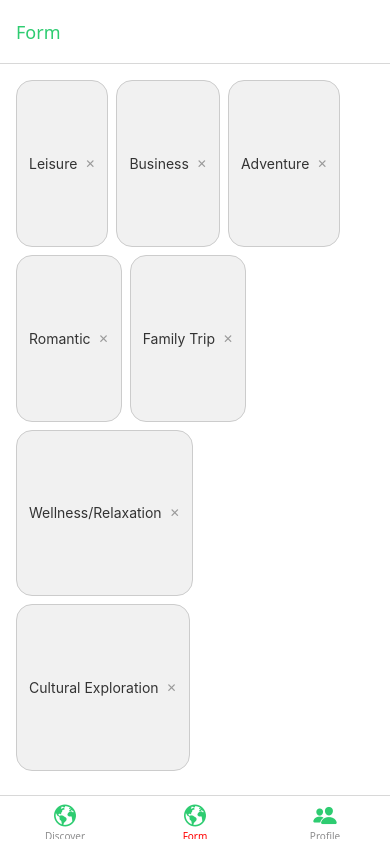
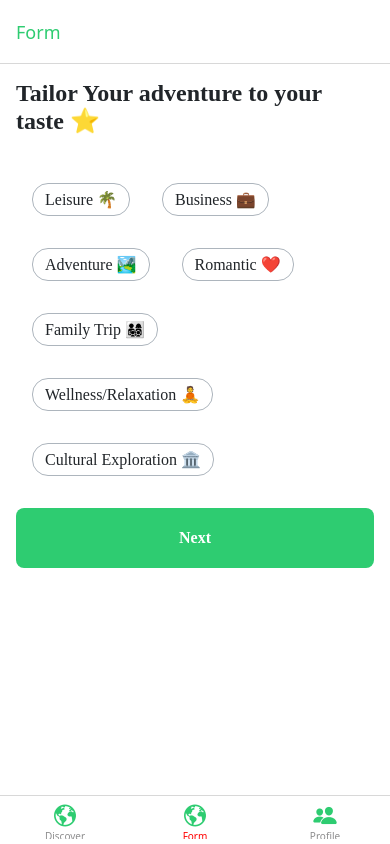
Before and after one commit to Prashantrajput11/trippy-ai, a React Native app: screen /Form in a window 390 px wide. Built offline with nearby package versions, Linux system fonts and the light colour scheme.

Commit message:
added multip step form for travel selection

```diff
--- a/App.tsx
+++ b/App.tsx
@@ -14,6 +14,9 @@ import Ionicons from "@expo/vector-icons/Ionicons";
 import { travelPurpose } from "./constants/Trips";
 
 import TravelPreference from "./src/screens/TravelPreference";
+import Budget from "./src/screens/Budget";
+import Group from "./src/screens/Group";
+import GenerateTrip from "./src/screens/GenerateTrip";
 
 const Stack = createNativeStackNavigator();
 
@@ -49,6 +52,7 @@ const MyBottomTabs = () => {
 					),
 				}}
 			/>
+
 			<BottomTabs.Screen
 				name="Profile"
 				component={Profile}
@@ -67,10 +71,25 @@ const App = () => {
 		<>
 			<NavigationContainer>
 				<Stack.Navigator
-					screenOptions={{ headerShown: false, headerTintColor: "red" }}
+					screenOptions={{ headerTintColor: "red", headerShown: false }}
 				>
 					<Stack.Screen name="MyBottomTabs" component={MyBottomTabs} />
 					<Stack.Screen name="Home" component={Home} />
+					<Stack.Screen
+						name="Budget"
+						component={Budget}
+						options={{ headerShown: true }}
+					/>
+					<Stack.Screen
+						name="Group"
+						component={Group}
+						options={{ headerShown: true }}
+					/>
+					<Stack.Screen
+						name="GenerateTrip"
+						component={GenerateTrip}
+						options={{ headerShown: true }}
+					/>
 				</Stack.Navigator>
 			</NavigationContainer>
 		</>
--- a/constants/Trips.ts
+++ b/constants/Trips.ts
@@ -25,11 +25,26 @@ export const trips: ITrip[] = [
 ];
 
 export const travelPurpose = [
-	{ id: 1, name: "Leisure" },
-	{ id: 2, name: "Business" },
-	{ id: 3, name: "Adventure" },
-	{ id: 4, name: "Romantic" },
-	{ id: 5, name: "Family Trip" },
-	{ id: 6, name: "Wellness/Relaxation" },
-	{ id: 7, name: "Cultural Exploration" },
+	{ id: 1, name: "Leisure", emoji: "🌴" },
+	{ id: 2, name: "Business", emoji: "💼" },
+	{ id: 3, name: "Adventure", emoji: "🏞️" },
+	{ id: 4, name: "Romantic", emoji: "❤️" },
+	{ id: 5, name: "Family Trip", emoji: "👨‍👩‍👧‍👦" },
+	{ id: 6, name: "Wellness/Relaxation", emoji: "🧘" },
+	{ id: 7, name: "Cultural Exploration", emoji: "🏛️" },
 ];
+
+export const budgetCategories = [
+	{ id: 1, name: "Budget", emoji: "💸" },
+	{ id: 2, name: "Economy", emoji: "💵" },
+	{ id: 3, name: "Moderate", emoji: "💳" },
+	{ id: 4, name: "Luxury", emoji: "💎" },
+];
+
+export const travelGroups = [
+	{ id: 1, name: "Solo", emoji: "🧍" },
+	{ id: 2, name: "Couple", emoji: "❤️" },
+	{ id: 3, name: "Family with Kids", emoji: "👨‍👩‍👧‍👦" },
+	{ id: 4, name: "Friends", emoji: "👫" },
+	{ id: 5, name: "Group Tour", emoji: "🧑‍🤝‍🧑" },
+];
--- a/src/components/Chip.tsx
+++ b/src/components/Chip.tsx
@@ -1,98 +1,49 @@
+import { StyleSheet, Text, View, Pressable } from "react-native";
 import React from "react";
-import {
-	View,
-	Text,
-	TouchableOpacity,
-	StyleSheet,
-	GestureResponderEvent,
-	StyleProp,
-	ViewStyle,
-	TextStyle,
-} from "react-native";
+import { Colors } from "@/constants/Colors";
+import CText from "./CText";
 
-interface ChipProps {
-	label: string;
-	isSelected?: boolean;
-	isDismissable?: boolean;
-	onPress?: (event: GestureResponderEvent) => void;
-	onClose?: (event: GestureResponderEvent) => void;
-	customStyles?: {
-		containerStyle?: StyleProp<ViewStyle>;
-		textStyle?: StyleProp<TextStyle>;
-	};
+interface Chip {
+	title: string;
+	onPress: () => {};
+	emoji: string;
+	isSelected: boolean;
 }
-
-const Chip: React.FC<ChipProps> = ({
-	label,
-	isSelected = false,
-	isDismissable = false,
-	onPress,
-	onClose,
-	customStyles = {},
-}) => {
+const Chip = ({ title, onPress, emoji, isSelected }: Chip) => {
 	return (
-		<TouchableOpacity
+		<Pressable
+			onPress={onPress}
 			style={[
-				styles.chipContainer,
-				isSelected ? styles.selectedChip : styles.defaultChip,
-				customStyles.containerStyle,
+				styles.container,
+				{ backgroundColor: isSelected ? "red" : Colors.background },
 			]}
-			onPress={onPress}
-			activeOpacity={0.8}
 		>
-			<Text
-				style={[
-					styles.chipText,
-					isSelected ? styles.selectedText : undefined,
-					customStyles.textStyle,
-				]}
-			>
-				{label}
-			</Text>
-			{isDismissable && (
-				<TouchableOpacity onPress={onClose} style={styles.closeButton}>
-					<Text style={styles.closeButtonText}>✕</Text>
-				</TouchableOpacity>
-			)}
-		</TouchableOpacity>
+			<CText style={styles.text}>{title}</CText>
+			<CText>{emoji}</CText>
+		</Pressable>
 	);
 };
 
+export default Chip;
+
 const styles = StyleSheet.create({
-	chipContainer: {
+	container: {
+		// backgroundColor: isSelected ? "red" : Colors.background,
+		alignItems: "center",
+		borderRadius: 16,
+		marginHorizontal: 16,
 		flexDirection: "row",
-		alignItems: "center",
 		paddingHorizontal: 12,
 		paddingVertical: 6,
-		borderRadius: 16,
-		borderWidth: 1,
-		marginRight: 8,
-		marginBottom: 8,
+		marginVertical: 16,
+		gap: 4,
+
+		borderWidth: 0.5,
+		borderColor: Colors.gray,
 	},
-	defaultChip: {
-		backgroundColor: "#f1f1f1",
-		borderColor: "#ccc",
-	},
-	selectedChip: {
-		backgroundColor: "#007bff",
-		borderColor: "#0056b3",
-	},
-	chipText: {
-		fontSize: 14,
-		color: "#333",
-	},
-	selectedText: {
-		color: "#fff",
-	},
-	closeButton: {
-		marginLeft: 8,
-		justifyContent: "center",
-		alignItems: "center",
-	},
-	closeButtonText: {
-		fontSize: 12,
-		color: "#999",
+
+	text: {
+		color: Colors.text,
+		fontFamily: "outfit-regular",
 	},
 });
-
-export default Chip;
--- /dev/null
+++ b/src/screens/Budget.tsx
@@ -0,0 +1,65 @@
+import { SafeAreaView, StyleSheet, Text, View } from "react-native";
+import React from "react";
+import Header from "../components/Header";
+import CText from "../components/CText";
+import { Colors } from "@/constants/Colors";
+import { budgetCategories } from "@/constants/Trips";
+import CButton from "../components/CButton";
+import { useNavigation } from "@react-navigation/native";
+
+const Budget = () => {
+	const navigation = useNavigation();
+	return (
+		<SafeAreaView>
+			{/* <Header icon="back-arrow" title="Back" /> */}
+			<CText style={styles.heading} variant="heading">
+				Set your trip budget 💰
+			</CText>
+			<CText style={styles.subheading} variant="deafult">
+				Let us know your budget prefernce and we will craft an itenary that
+				suits your prefermce
+			</CText>
+
+			{budgetCategories.map((category) => {
+				return (
+					<View style={styles.category}>
+						<CText>{category.name}</CText>
+					</View>
+				);
+			})}
+
+			<CButton
+				title={"Next"}
+				containerStyles={{ marginHorizontal: 16 }}
+				textStyles={{ fontFamily: "outfit-regular" }}
+				onPress={() => navigation.navigate("Group")}
+			/>
+		</SafeAreaView>
+	);
+};
+
+export default Budget;
+
+const styles = StyleSheet.create({
+	heading: {
+		// textAlign: "center",
+		fontFamily: "outfit-bold",
+		// fontSize: 34,
+		marginVertical: 16,
+		color: Colors.text,
+		marginHorizontal: 16,
+	},
+	subheading: {
+		color: Colors.gray,
+		marginHorizontal: 16,
+	},
+	category: {
+		backgroundColor: Colors.background,
+		borderWidth: 0.2,
+		paddingHorizontal: 16,
+		paddingVertical: 12,
+		marginVertical: 16,
+		marginHorizontal: 16,
+		borderRadius: 6,
+	},
+});
--- /dev/null
+++ b/src/screens/GenerateTrip.tsx
@@ -0,0 +1,36 @@
+import { StyleSheet, Text, View } from "react-native";
+import React from "react";
+import CButton from "../components/CButton";
+import { useNavigation } from "@react-navigation/native";
+import CText from "../components/CText";
+import { Colors } from "@/constants/Colors";
+
+const GenerateTrip = () => {
+	const navigation = useNavigation();
+	return (
+		<View>
+			{/* <Text>GenerateTrip</Text> */}
+
+			<CText style={styles.subheading} variant="heading">
+				Please review your details
+			</CText>
+
+			<CButton
+				title={"Generate Trip"}
+				containerStyles={{ marginHorizontal: 16 }}
+				textStyles={{ fontFamily: "outfit-regular" }}
+				onPress={() => navigation.navigate("Budget")}
+			/>
+		</View>
+	);
+};
+
+export default GenerateTrip;
+
+const styles = StyleSheet.create({
+	subheading: {
+		// color: Colors.gray,
+		marginHorizontal: 16,
+		marginVertical: 16,
+	},
+});
--- /dev/null
+++ b/src/screens/Group.tsx
@@ -0,0 +1,67 @@
+import { SafeAreaView, StyleSheet, Text, View } from "react-native";
+import React from "react";
+import Header from "../components/Header";
+import CText from "../components/CText";
+import { Colors } from "@/constants/Colors";
+import { budgetCategories, travelGroups } from "@/constants/Trips";
+import CButton from "../components/CButton";
+import { useNavigation } from "@react-navigation/native";
+
+const Group = () => {
+	const navigation = useNavigation();
+	return (
+		<SafeAreaView>
+			{/* <Header icon="back-arrow" title="Back" /> */}
+			<CText style={styles.heading} variant="heading">
+				Who Are You Traveling With? 👬
+			</CText>
+			<CText style={styles.subheading} variant="deafult">
+				Choose your travel group to help us plan a better experience for you
+			</CText>
+
+			{travelGroups.map((group) => {
+				return (
+					<View style={styles.group}>
+						<CText>{group.name}</CText>
+					</View>
+				);
+			})}
+
+			<CButton
+				title={"Next"}
+				containerStyles={{ marginHorizontal: 16 }}
+				textStyles={{ fontFamily: "outfit-regular" }}
+				onPress={() => navigation.navigate("GenerateTrip")}
+			/>
+		</SafeAreaView>
+	);
+};
+
+export default Group;
+
+const styles = StyleSheet.create({
+	heading: {
+		// textAlign: "center",
+		fontFamily: "outfit-bold",
+		// fontSize: 34,
+		marginVertical: 16,
+		color: Colors.text,
+		marginHorizontal: 16,
+	},
+	subheading: {
+		color: Colors.gray,
+		marginHorizontal: 16,
+	},
+	group: {
+		backgroundColor: Colors.background,
+		borderWidth: 0.2,
+		paddingHorizontal: 16,
+		// paddingVertical: 32,
+		height: 60,
+		// alignItems: "center",
+		justifyContent: "center",
+		marginVertical: 16,
+		marginHorizontal: 16,
+		borderRadius: 6,
+	},
+});
--- a/src/screens/TravelPreference.tsx
+++ b/src/screens/TravelPreference.tsx
@@ -1,57 +1,69 @@
+import { StyleSheet, Text, View } from "react-native";
 import React, { useState } from "react";
-import { View, StyleSheet, Alert } from "react-native";
 import Chip from "../components/Chip";
+import { travelPurpose } from "@/constants/Trips";
+import CText from "../components/CText";
+import { Colors } from "@/constants/Colors";
+import CButton from "../components/CButton";
+import { useNavigation } from "@react-navigation/native";
 
-const TravelPreference: React.FC = () => {
-	const [selectedChips, setSelectedChips] = useState<string[]>([]);
+const TravelPreference = () => {
+	const navigation = useNavigation();
 
-	const preferences = [
-		"Leisure",
-		"Business",
-		"Adventure",
-		"Romantic",
-		"Family Trip",
-		"Wellness/Relaxation",
-		"Cultural Exploration",
-	];
+	const [selected, setSelected] = useState("");
 
-	const handleSelectChip = (label: string) => {
-		setSelectedChips((prev) =>
-			prev.includes(label)
-				? prev.filter((item) => item !== label)
-				: [...prev, label]
-		);
+	const handleSelect = (item) => {
+		console.log(item.name);
+
+		setSelected(item);
 	};
+	return (
+		<View style={{ flex: 1, backgroundColor: "#fff" }}>
+			<CText style={styles.heading} variant="heading">
+				Tailor Your adventure to your taste ⭐️
+			</CText>
 
-	const handleRemoveChip = (label: string) => {
-		setSelectedChips((prev) => prev.filter((item) => item !== label));
-		Alert.alert(`${label} removed!`);
-	};
+			<View style={styles.container}>
+				{/* <Text>TravelPreference</Text> */}
 
-	return (
-		<View style={styles.container}>
-			{preferences.map((preference) => (
-				<Chip
-					key={preference}
-					label={preference}
-					isSelected={selectedChips.includes(preference)}
-					onPress={() => handleSelectChip(preference)}
-					isDismissable
-					onClose={() => handleRemoveChip(preference)}
-				/>
-			))}
+				{travelPurpose.map((item, index) => {
+					return (
+						<Chip
+							title={item.name}
+							emoji={item.emoji}
+							key={index}
+							onPress={() => handleSelect(item)}
+							isSelected={selected.id === item.id}
+						/>
+					);
+				})}
+			</View>
+
+			<CButton
+				title={"Next"}
+				containerStyles={{ marginHorizontal: 16 }}
+				textStyles={{ fontFamily: "outfit-regular" }}
+				onPress={() => navigation.navigate("Budget")}
+			/>
 		</View>
 	);
 };
 
+export default TravelPreference;
+
 const styles = StyleSheet.create({
 	container: {
-		flex: 1,
+		// flex: 1,
 		padding: 16,
 		flexDirection: "row",
 		flexWrap: "wrap",
-		backgroundColor: "#fff",
+	},
+	heading: {
+		// textAlign: "center",
+		fontFamily: "outfit-bold",
+		// fontSize: 34,
+		marginVertical: 16,
+		color: Colors.text,
+		marginHorizontal: 16,
 	},
 });
-
-export default TravelPreference;
```
